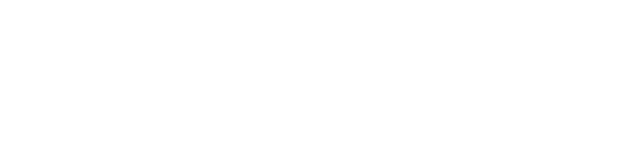
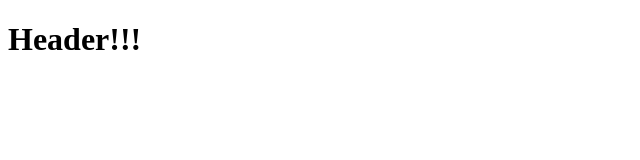
Before and after one commit to E1senmann/trainee, a plain HTML site: page index.html in a window 1280 px wide. Shown: the whole page, without its empty margins (0-640 px from the left). Drawn offline with Linux system fonts and the light colour scheme.

Commit message:
header
Header was aded

```diff
--- a/index.html
+++ b/index.html
@@ -8,6 +8,6 @@
 </head>
 <link rel="stylesheet" href="style.css">
 <body>
-
+    <h1>Header!!!</h1>
 </body>
 </html>
```
